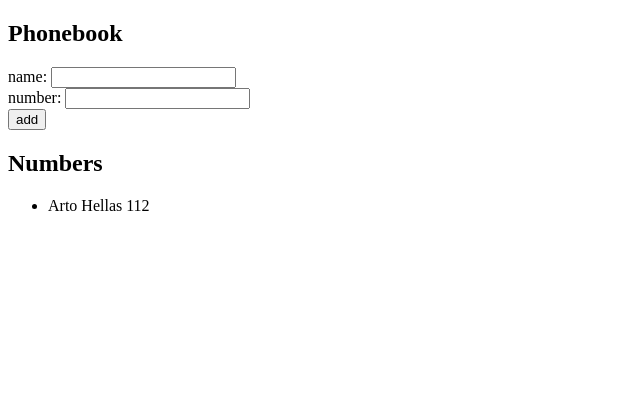
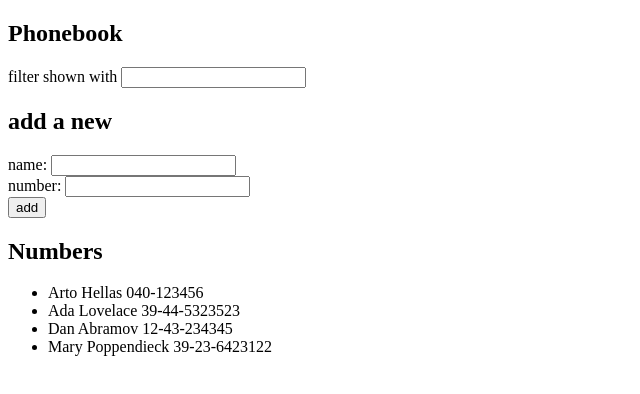
Before and after one commit to JimiUrsin/full_stack_open, a React (Create React App) app in the folder part2/phonebook/: page / in a window 1280 px wide. Shown: the top 394 px of the page, without its empty margins (0-640 px from the left). Built offline with nearby package versions, Linux system fonts and the light colour scheme.

Commit message:
2.9 done

```diff
--- a/part2/phonebook/src/App.js
+++ b/part2/phonebook/src/App.js
@@ -2,13 +2,14 @@
 
 const App = () => {
   const [persons, setPersons] = useState([
-    {
-      name: 'Arto Hellas',
-      number: '112'
-    }
+    { name: 'Arto Hellas', number: '040-123456', id: 1 },
+    { name: 'Ada Lovelace', number: '39-44-5323523', id: 2 },
+    { name: 'Dan Abramov', number: '12-43-234345', id: 3 },
+    { name: 'Mary Poppendieck', number: '39-23-6423122', id: 4 }
   ])
   const [newName, setNewName] = useState('')
   const [newNumber, setNewNumber] = useState('')
+  const [newFilter, setNewFilter] = useState('')
 
   const addPerson = (event) => {
     event.preventDefault()
@@ -24,21 +25,21 @@
     setPersons(persons.concat(newPerson))
   }
 
+  const handleNameChange = (event) => {setNewName(event.target.value)}
+  const handleNumberChange = (event) => {setNewNumber(event.target.value)}
+  const handleFilterChange = (event) => {setNewFilter(event.target.value)}
+
   return (
     <div>
       <h2>Phonebook</h2>
+        filter shown with <input value={newFilter} onChange={handleFilterChange}/>
+      <h2>add a new</h2>
       <form onSubmit={addPerson}>
         <div>
-          name: <input
-                  value={newName}
-                  onChange={(event) => {setNewName(event.target.value)}}
-                />
+          name: <input value={newName} onChange={handleNameChange}/>
         </div>
         <div>
-          number: <input
-                    value={newNumber}
-                    onChange={(event) => {setNewNumber(event.target.value)}}
-                  />
+          number: <input value={newNumber} onChange={handleNumberChange}/>
         </div>
         <div>
           <button type="submit">add</button>
@@ -46,9 +47,10 @@
       </form>
       <h2>Numbers</h2>
       <ul>
-          {persons.map((person) =>
-            <li key={person.name}>{person.name} {person.number}</li>
-          )}
+          {persons
+            .filter((person) => person.name.toUpperCase().includes(newFilter.toUpperCase()))
+            .map((person) => <li key={person.name}>{person.name} {person.number}</li>)
+          }
       </ul>
     </div>
   )
```
